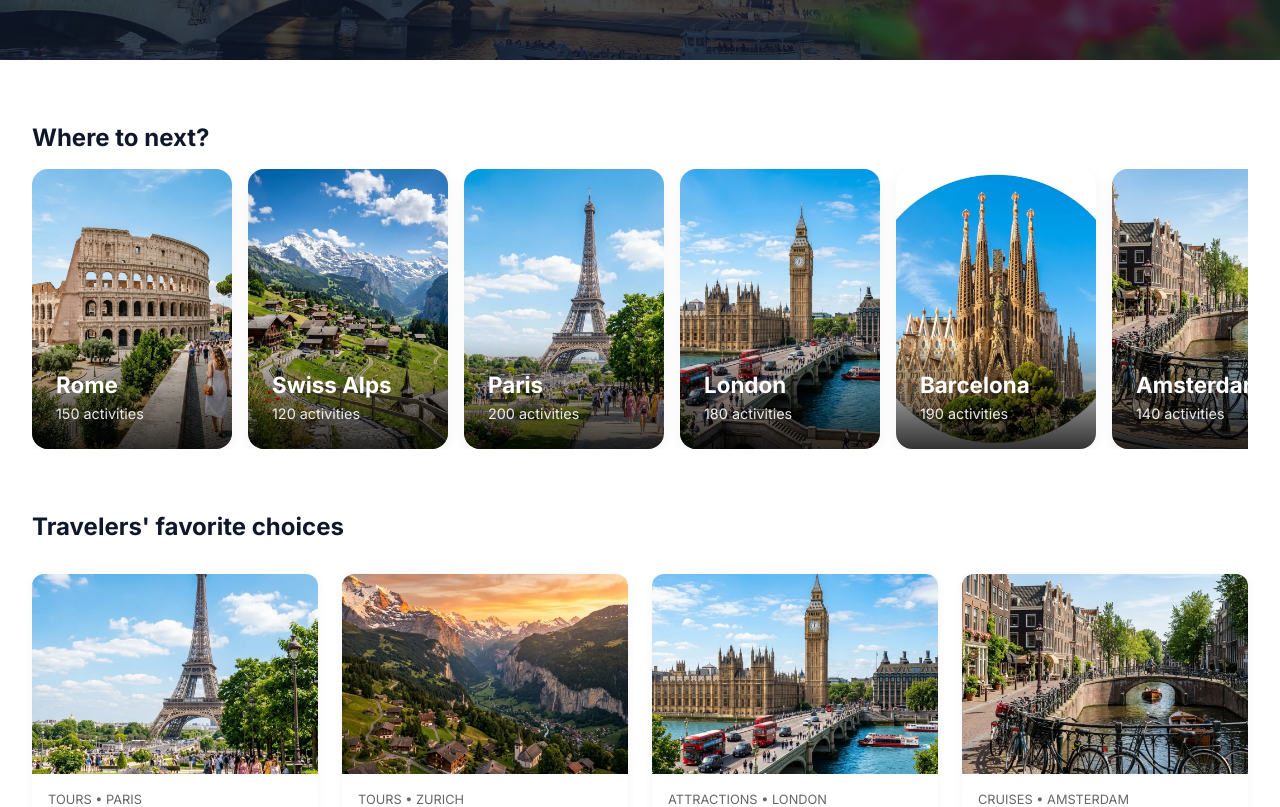
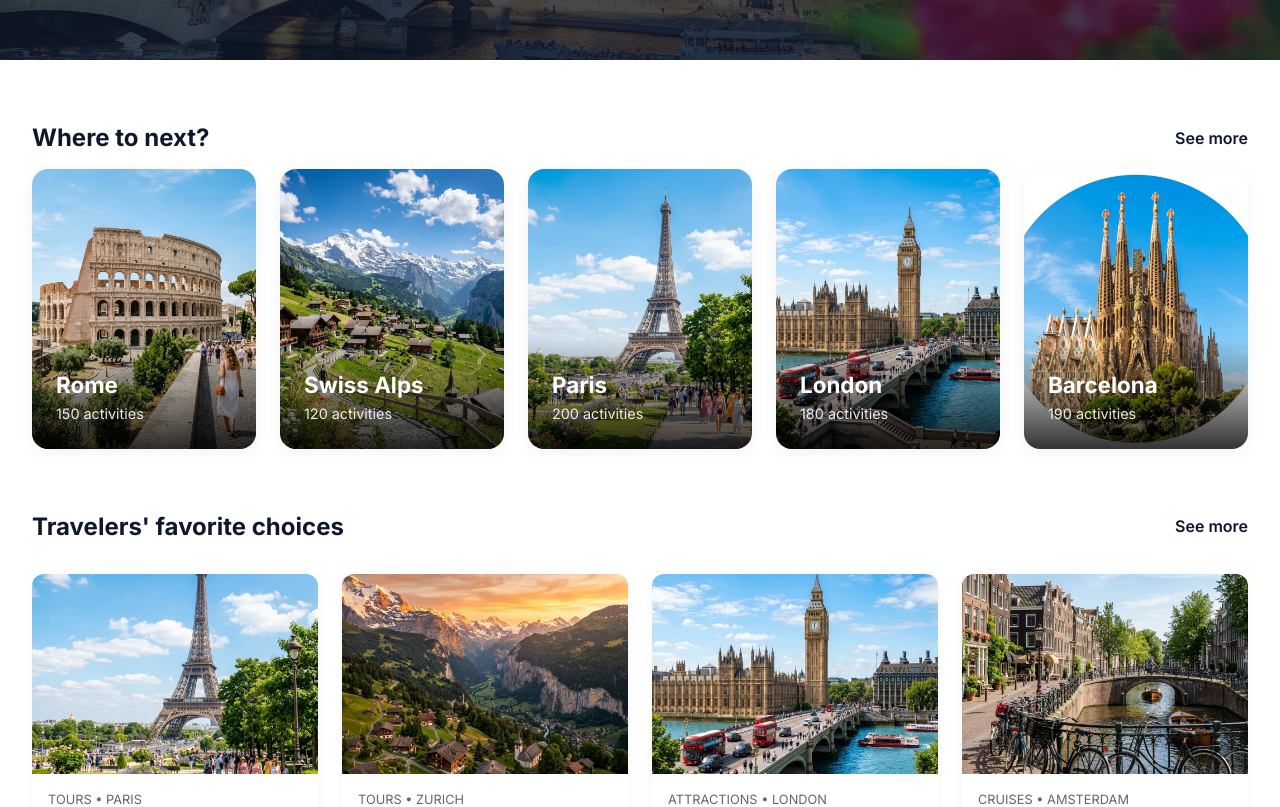
Before and after one commit to AMGRPrabhatha/eutours, a React (Vite) app: page / in a window 1280 px wide. Shown: the part 740-1547 px from the top of the page. Built offline with nearby package versions, Linux system fonts and the light colour scheme.

Commit message:
Update grid to show one line initially

```diff
--- a/src/assets/css/styles.css
+++ b/src/assets/css/styles.css
@@ -2562,6 +2562,17 @@ ul {
 
 .scroll-btn { display: none; }
 
+/* Visibility Utilities */
+.mobile-only { display: none !important; }
+.desktop-only { display: block; }
+@media (max-width: 768px) {
+  .mobile-only { display: flex !important; }
+  .desktop-only { display: none !important; }
+}
+@media (min-width: 769px) {
+  .desktop-hide { display: none !important; }
+}
+
 /* =========================================
    COMPREHENSIVE MOBILE RESPONSIVENESS FIXES
    ========================================= */
--- a/src/components/home/TravelersChoice.jsx
+++ b/src/components/home/TravelersChoice.jsx
@@ -1,7 +1,8 @@
-import React, { useRef } from 'react';
+import { useState, useRef } from 'react';
 import { Link } from 'react-router-dom';
 
 const TravelersChoice = () => {
+  const [visibleCount, setVisibleCount] = useState(4);
   const scrollRef = useRef(null);
 
   const scroll = (direction) => {
@@ -100,15 +101,18 @@ const TravelersChoice = () => {
         <div className="container">
             <div className="dest-header" style={{ flexWrap: 'wrap', gap: '10px' }}>
                 <h2 className="dest-section-title" style={{ fontSize: '1.5rem', margin: 0 }}>Travelers' favorite choices</h2>
-                <div style={{ display: 'flex', gap: '10px', alignItems: 'center', marginLeft: 'auto' }}>
+                <div className="mobile-only" style={{ display: 'flex', gap: '10px', alignItems: 'center', marginLeft: 'auto' }}>
                     <button onClick={() => scroll('left')} className="scroll-btn">←</button>
                     <button onClick={() => scroll('right')} className="scroll-btn">→</button>
                 </div>
+                {visibleCount < tours.length && (
+                  <div className="explore-more desktop-only" style={{cursor: 'pointer', marginLeft: 'auto'}} onClick={() => setVisibleCount(prev => prev + 4)}>See more</div>
+                )}
             </div>
 
             <div className="advanced-grid" style={{ marginBottom: 0 }} ref={scrollRef}>
                 {tours.map((tour, idx) => (
-                  <Link to={tour.link} className="adv-card" key={idx}>
+                  <Link to={tour.link} className={`adv-card ${idx >= visibleCount ? 'desktop-hide' : ''}`} key={idx}>
                       <div className="adv-img-container">
                           <img src={tour.img} alt={tour.title} className="adv-img" />
                       </div>
--- a/src/components/home/WhereToNext.jsx
+++ b/src/components/home/WhereToNext.jsx
@@ -1,7 +1,8 @@
-import React, { useRef } from 'react';
+import { useState, useRef } from 'react';
 import { Link } from 'react-router-dom';
 
 const WhereToNext = () => {
+  const [visibleCount, setVisibleCount] = useState(5);
   const scrollRef = useRef(null);
 
   const scroll = (direction) => {
@@ -26,16 +27,19 @@ const WhereToNext = () => {
   return (
     <section className="destinations" style={{ paddingTop: '4rem', paddingBottom: '2rem', background: 'var(--white)' }}>
         <div className="container">
-            <div className="dest-header" style={{ display: 'flex', justifyContent: 'space-between', alignItems: 'center', marginBottom: '1rem' }}>
+            <div className="dest-header" style={{ display: 'flex', justifyContent: 'space-between', alignItems: 'center', marginBottom: '1rem', flexWrap: 'wrap' }}>
                 <h2 className="dest-section-title" style={{ fontSize: '1.5rem', margin: 0 }}>Where to next?</h2>
-                <div style={{ display: 'flex', gap: '10px', alignItems: 'center' }}>
+                <div className="mobile-only" style={{ display: 'flex', gap: '10px', alignItems: 'center' }}>
                     <button onClick={() => scroll('left')} className="scroll-btn">←</button>
                     <button onClick={() => scroll('right')} className="scroll-btn">→</button>
                 </div>
+                {visibleCount < destinations.length && (
+                  <div className="explore-more desktop-only" style={{cursor: 'pointer'}} onClick={() => setVisibleCount(prev => prev + 5)}>See more</div>
+                )}
             </div>
-            <div className="dest-grid" style={{ display: 'flex', overflowX: 'auto', gap: '1rem', scrollBehavior: 'smooth' }} ref={scrollRef}>
+            <div className="dest-grid" style={{ gridTemplateColumns: 'repeat(auto-fill, minmax(200px, 1fr))', marginTop: '1rem' }} ref={scrollRef}>
                 {destinations.map((dest, idx) => (
-                  <Link to={dest.link} className="vertical-card" key={idx} style={{ flex: '0 0 auto', width: '200px' }}>
+                  <Link to={dest.link} className={`vertical-card ${idx >= visibleCount ? 'desktop-hide' : ''}`} key={idx}>
                       <img src={dest.img} alt={dest.title} style={dest.style || {}} />
                       <div className="v-card-overlay">
                           <h3>{dest.title}</h3>
```
